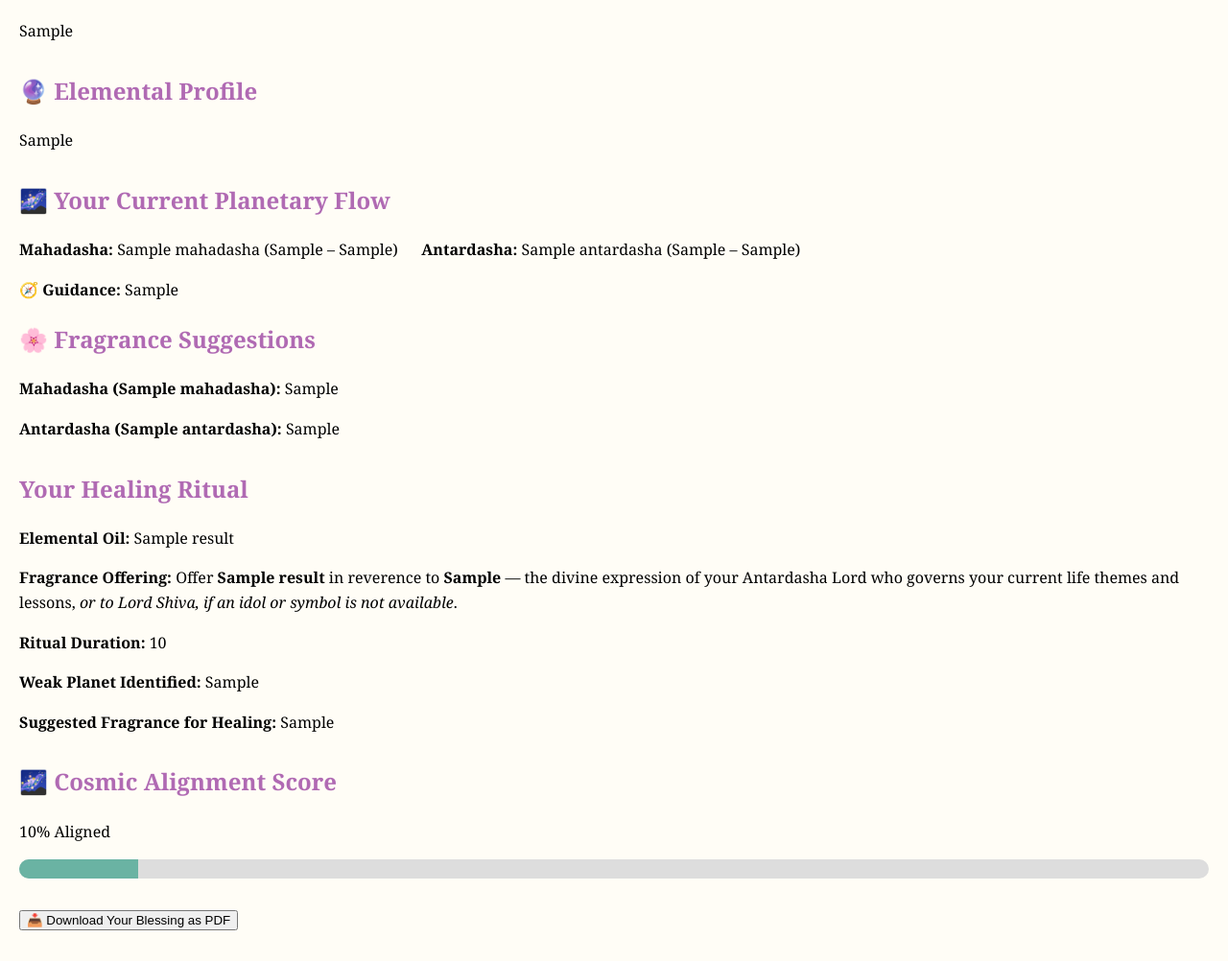
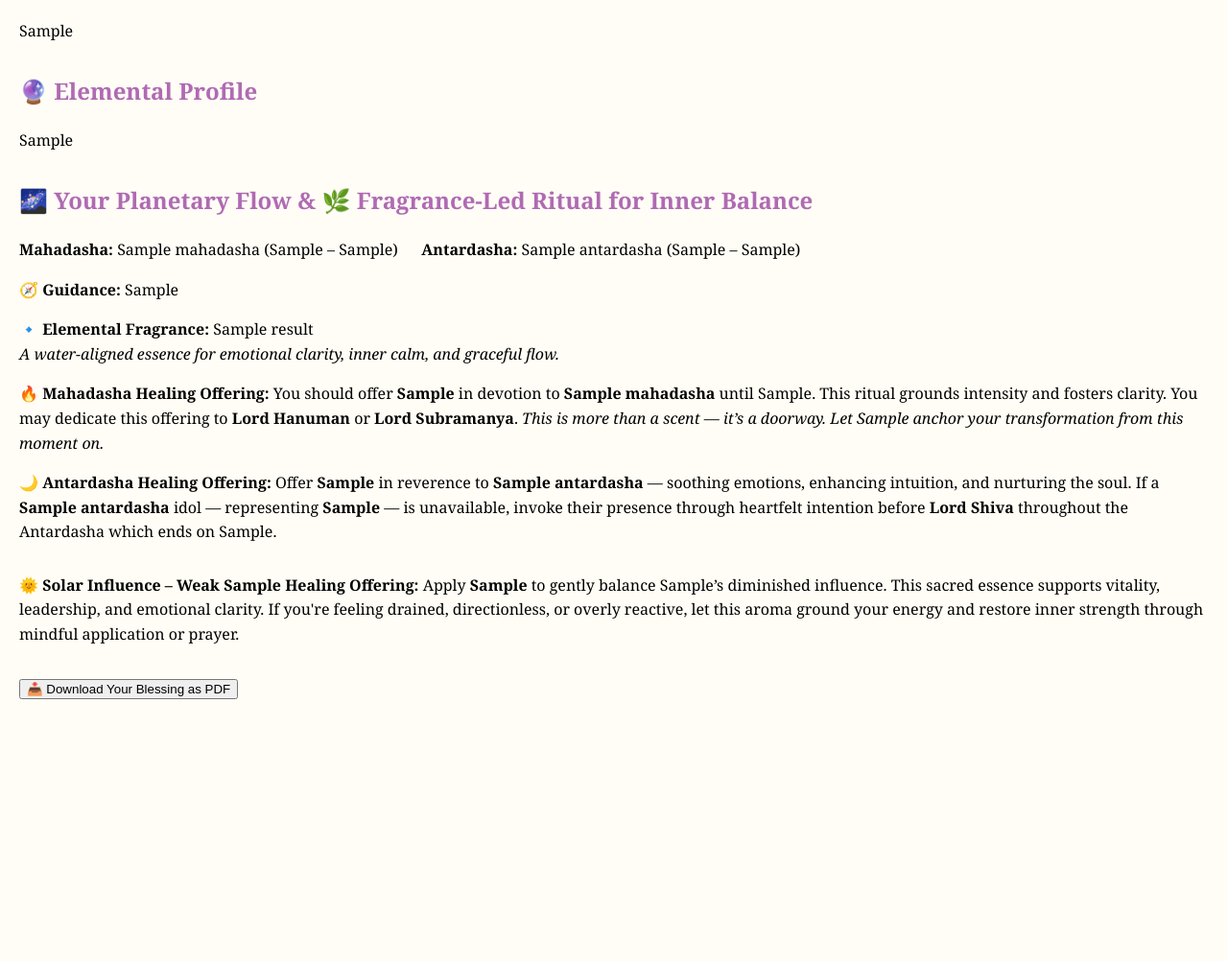
Before and after one commit to Atypunj/Ayourasky, a Flask app: template templates/blessings_result_final.html in a window 1280 px wide. Shown: the part 236-1238 px from the top of the page at 96% size. After the commit the page ends 965 px from the top, so only its background shows below. Run offline with Flask 3, Linux system fonts and the light colour scheme; the template is opened without the code that fills it: most values are stand-ins (such as "Sample title", 1, 10 or a date in 2020).

Commit message:
Update blessings_result_final.html

```diff
--- a/templates/blessings_result_final.html
+++ b/templates/blessings_result_final.html
@@ -1,3 +1,4 @@
+
 <!DOCTYPE html>
 <html lang="en">
 <head>
@@ -5,12 +6,37 @@
   <meta name="viewport" content="width=device-width, initial-scale=1">
   <title>Your Divine Blueprint</title>
   <style>
-    body { font-family: Georgia, serif; margin: 20px; line-height: 1.6; background: #fffdf6; }
-    h1, h2 { color: #b06ab3; }
-    .score-bar { background: #ddd; border-radius: 10px; overflow: hidden; width: 100%; height: 20px; margin-top: 5px; }
-    .score-fill { background: #6ab3a3; height: 100%; width: {{ result.score }}%; }
-    blockquote { background: #f9f9f9; border-left: 5px solid #ccc; padding: 10px; margin: 10px 0; font-style: italic; }
-    .section { margin-bottom: 30px; }
+    body {
+      font-family: Georgia, serif;
+      margin: 20px;
+      line-height: 1.6;
+      background: #fffdf6;
+    }
+    h1, h2 {
+      color: #b06ab3;
+    }
+    .score-bar {
+      background: #ddd;
+      border-radius: 10px;
+      overflow: hidden;
+      width: 100%;
+      height: 20px;
+      margin-top: 5px;
+    }
+    .score-fill {
+      background: #6ab3a3;
+      height: 100%;
+    }
+    blockquote {
+      background: #f9f9f9;
+      border-left: 5px solid #ccc;
+      padding: 10px;
+      margin: 10px 0;
+      font-style: italic;
+    }
+    .section {
+      margin-bottom: 30px;
+    }
   </style>
 </head>
 <body>
@@ -30,44 +56,32 @@
 </div>
 
 <div class="section">
-  <h2>🌌 Your Current Planetary Flow</h2>
+  <h2>🌌 Your Planetary Flow & 🌿 Fragrance-Led Ritual for Inner Balance</h2>
+
   <p>
     <strong>Mahadasha:</strong> {{ result.mahadasha }} ({{ result.mahadasha_start }} – {{ result.mahadasha_end }}) &emsp;
     <strong>Antardasha:</strong> {{ result.antardasha }} ({{ result.antardasha_start }} – {{ result.antardasha_end }})
   </p>
   <p><strong>🧭 Guidance:</strong> {{ result.dasha_guidance }}</p>
 
-<div class="section">
-  <h2>🌸 Fragrance Suggestions</h2>
-  <p><strong>Mahadasha ({{ result.mahadasha }}):</strong> {{ maha_frag }}</p>
-  <p><strong>Antardasha ({{ result.antardasha }}):</strong> {{ anta_frag }}</p>
-</div>
+  <p><strong>🔹 Elemental Fragrance:</strong> {{ result.fragrance_inspired_name }}<br>
+  <em>A water-aligned essence for emotional clarity, inner calm, and graceful flow.</em></p>
 
+  <p><strong>🔥 Mahadasha Healing Offering:</strong> You should offer <strong>{{ maha_frag }}</strong> in devotion to <strong>{{ result.mahadasha }}</strong> until {{ result.mahadasha_end }}. This ritual grounds intensity and fosters clarity. You may dedicate this offering to <strong>Lord Hanuman</strong> or <strong>Lord Subramanya</strong>. <em>This is more than a scent — it’s a doorway. Let {{ maha_frag }} anchor your transformation from this moment on.</em></p>
+
+  <p><strong>🌙 Antardasha Healing Offering:</strong> Offer <strong>{{ anta_frag }}</strong> in reverence to <strong>{{ result.antardasha }}</strong> — soothing emotions, enhancing intuition, and nurturing the soul. If a <strong>{{ result.antardasha }}</strong> idol — representing <strong>{{ result.offering_to }}</strong> — is unavailable, invoke their presence through heartfelt intention before <strong>Lord Shiva</strong> throughout the Antardasha which ends on {{ result.antardasha_end }}.</p>
 </div>
 
 <div class="section">
-  <h2>Your Healing Ritual</h2>
-  <p><strong>Elemental Oil:</strong> {{ result.fragrance_inspired_name }}</p>
-  <p><strong>Fragrance Offering:</strong>
-  Offer <strong>{{ result.fragrance_name }}</strong> in reverence to <strong>{{ result.offering_to }}</strong> — the divine expression of your Antardasha Lord who governs your current life themes and lessons,
-  <em>or to Lord Shiva, if an idol or symbol is not available</em>.
-</p>
-  <p><strong>Ritual Duration:</strong> {{ result.duration }}</p>
-
   {% if result.weak_planet and result.weak_fragrance %}
-    <p><strong>Weak Planet Identified:</strong> {{ result.weak_planet }}</p>
-    <p><strong>Suggested Fragrance for Healing:</strong> {{ result.weak_fragrance.split('(')[1].rstrip(')') if '(' in result.weak_fragrance else result.weak_fragrance }}</p>
+    <p><strong>🌞 Solar Influence – Weak {{ result.weak_planet }}</strong> <strong>Healing Offering:</strong> Apply <strong>
+      {{ result.weak_fragrance.split('(')[1].rstrip(')') if '(' in result.weak_fragrance else result.weak_fragrance }}</strong>
+      to gently balance {{ result.weak_planet }}’s diminished influence.
+      This sacred essence supports vitality, leadership, and emotional clarity.
+      If you're feeling drained, directionless, or overly reactive, let this aroma ground your energy and restore inner strength through mindful application or prayer.</p>
   {% else %}
     <p><em>No weak planet fragrance guidance available at the moment.</em></p>
   {% endif %}
-</div>
-
-<div class="section">
-  <h2>🌌 Cosmic Alignment Score</h2>
-  <p>{{ result.score }}% Aligned</p>
-  <div class="score-bar">
-    <div class="score-fill" style="width: {{ result.score }}%;"></div>
-  </div>
 </div>
 
 <div class="section">
```
Lines whose indentation alone changed are shown as unchanged.
